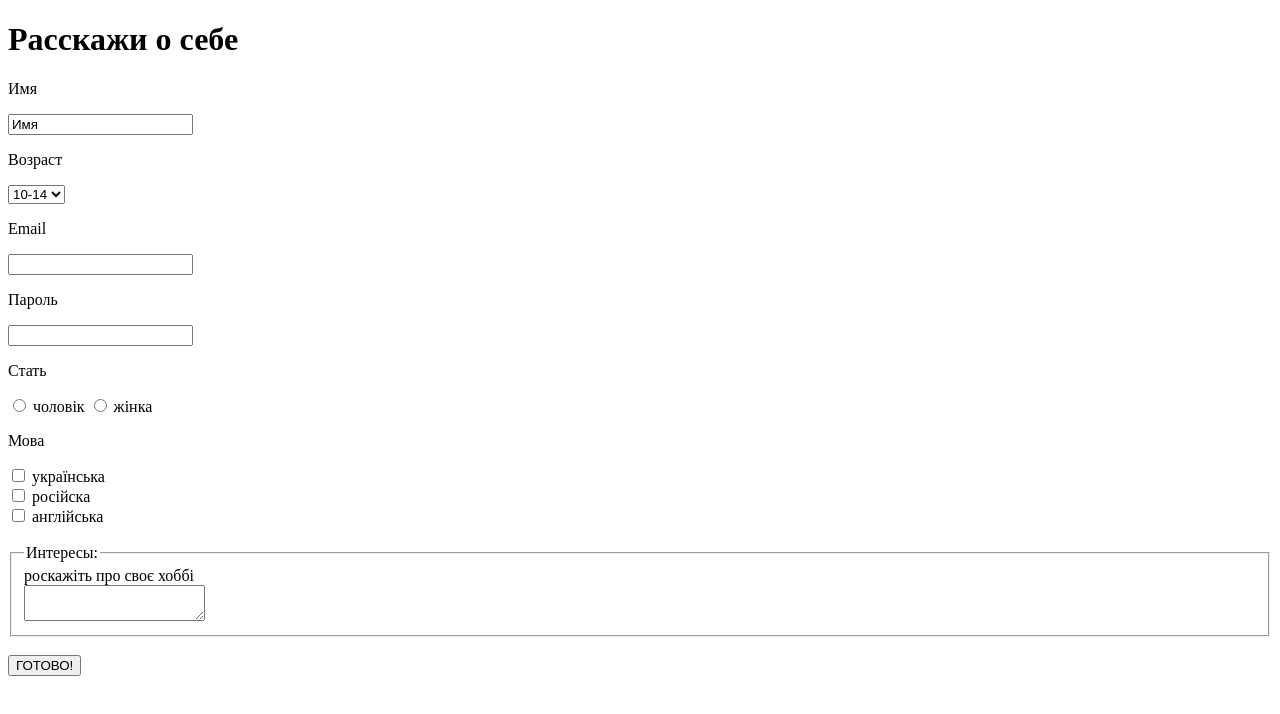
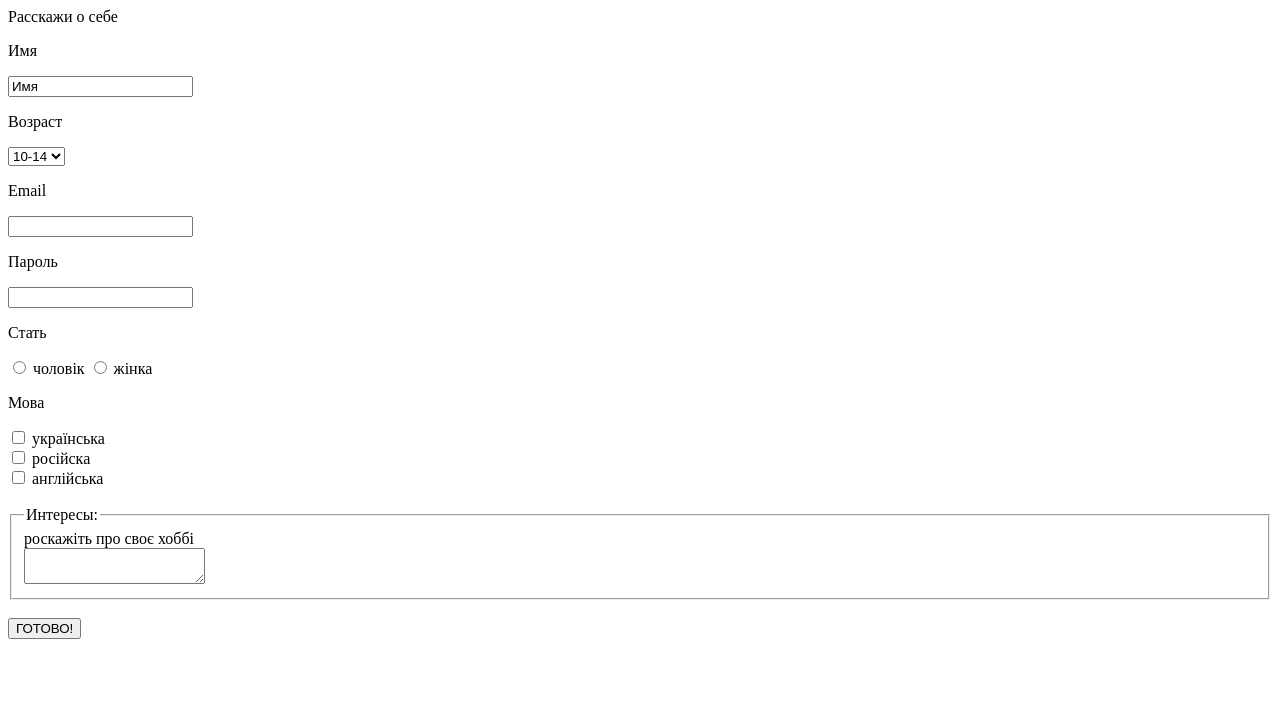
Before and after one commit to julli544/julli544.github.io, a plain HTML site: page index.html in a window 1280 px wide. Drawn offline with Linux system fonts and the light colour scheme.

Commit message:
Update index.html

```diff
--- a/index.html
+++ b/index.html
@@ -7,7 +7,7 @@
 	</head>
     <body>
         <div class="form-container">
-            <h1>Расскажи о себе</h1>
+            </h1>Расскажи о себе</h1>
             <form>
                 <p>Имя</p>
                 <input type="text" name="name" class="form-field" maxlength="20" required value="Имя">
```
